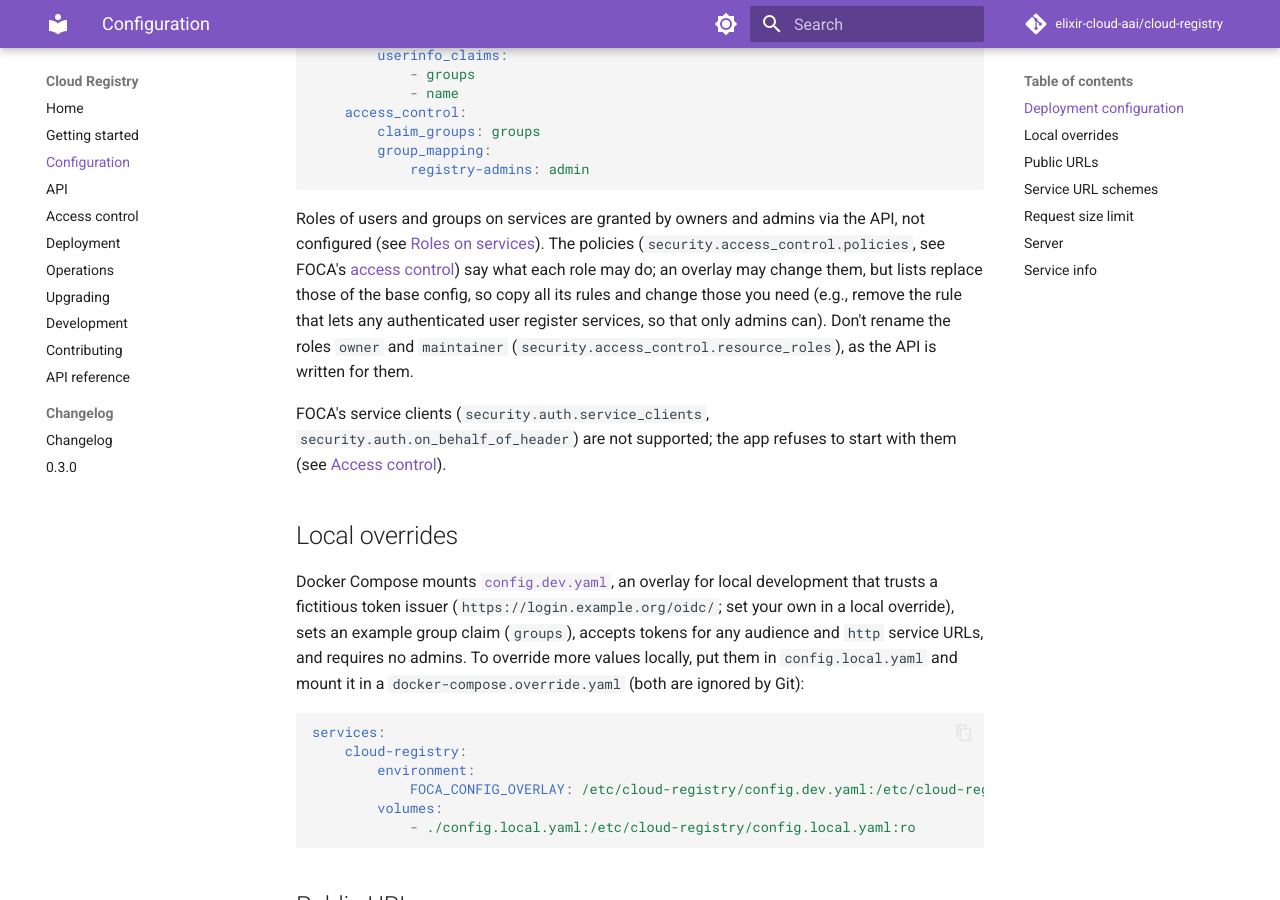
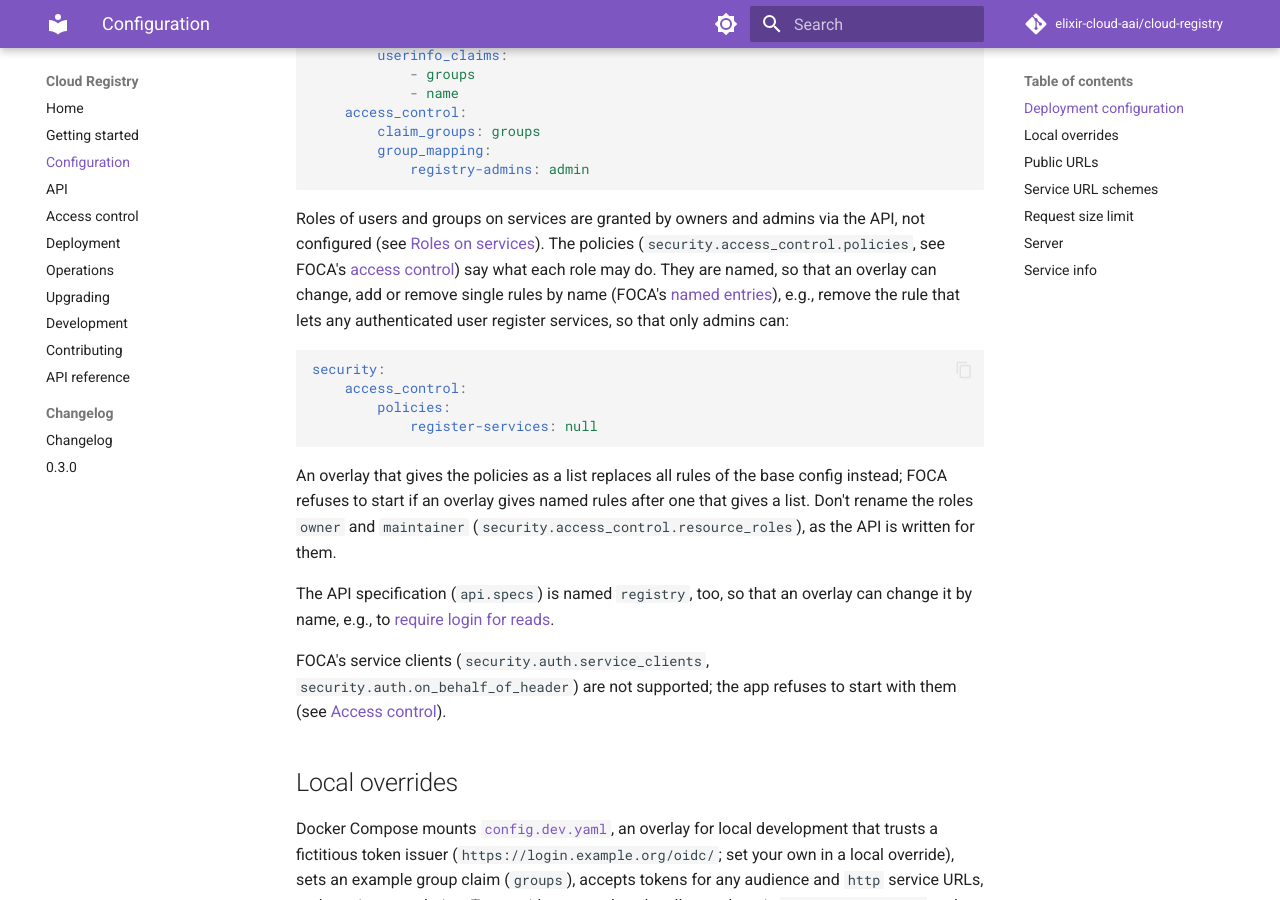
Before and after one commit to elixir-cloud-aai/cloud-registry, an MkDocs documentation site: the page built from docs/configuration.md, in a window 1280 px wide and 900 px high, scrolled down 1138 px. Built offline with MkDocs 1.6.1 and Material for MkDocs 9.7.7, drawn with Linux system fonts in a browser that asks for light colours; comment, search, counter and statistics services are not loaded.

Commit message:
feat: allow reads by policy for login setups (#187)
Co-authored-by: Claude Opus 5.5 <noreply@anthropic.com>

````diff
--- a/docs/configuration.md
+++ b/docs/configuration.md
@@ -66,11 +66,27 @@ the API, not configured (see [Roles on
 services](access-control.md#roles-on-services)). The policies
 (`security.access_control.policies`, see FOCA's [access
 control](https://foca.readthedocs.io/en/latest/access-control/#configuring-policies))
-say what each role may do; an overlay may change them, but lists replace
-those of the base config, so copy all its rules and change those you need
-(e.g., remove the rule that lets any authenticated user register services,
-so that only admins can). Don't rename the roles `owner` and `maintainer`
+say what each role may do. They are named, so that an overlay can change,
+add or remove single rules by name (FOCA's [named
+entries](https://foca.readthedocs.io/en/latest/configuration/#named-entries)),
+e.g., remove the rule that lets any authenticated user register services, so
+that only admins can:
+
+```yaml
+security:
+    access_control:
+        policies:
+            register-services: null
+```
+
+An overlay that gives the policies as a list replaces all rules of the base
+config instead; FOCA refuses to start if an overlay gives named rules after
+one that gives a list. Don't rename the roles `owner` and `maintainer`
 (`security.access_control.resource_roles`), as the API is written for them.
+
+The API specification (`api.specs`) is named `registry`, too, so that an
+overlay can change it by name, e.g., to [require login for
+reads](access-control.md#requiring-login-for-reads).
 
 FOCA's service clients (`security.auth.service_clients`,
 `security.auth.on_behalf_of_header`) are not supported; the app refuses to
````
Also changed, not shown: README.md (+4 -4 lines), docs/access-control.md (+77 -3 lines), docs/api.md (+6 -1 lines), docs/releases/0.3.0.md (+12 -0 lines), pyproject.toml (+6 -1 lines), 5 other files.
